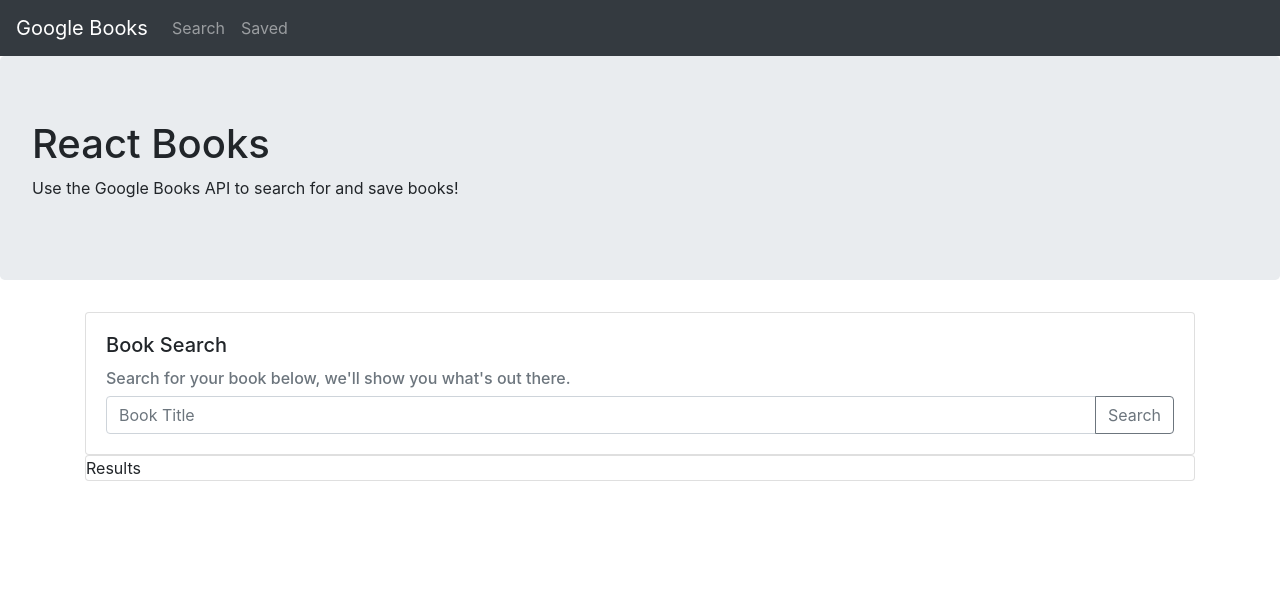
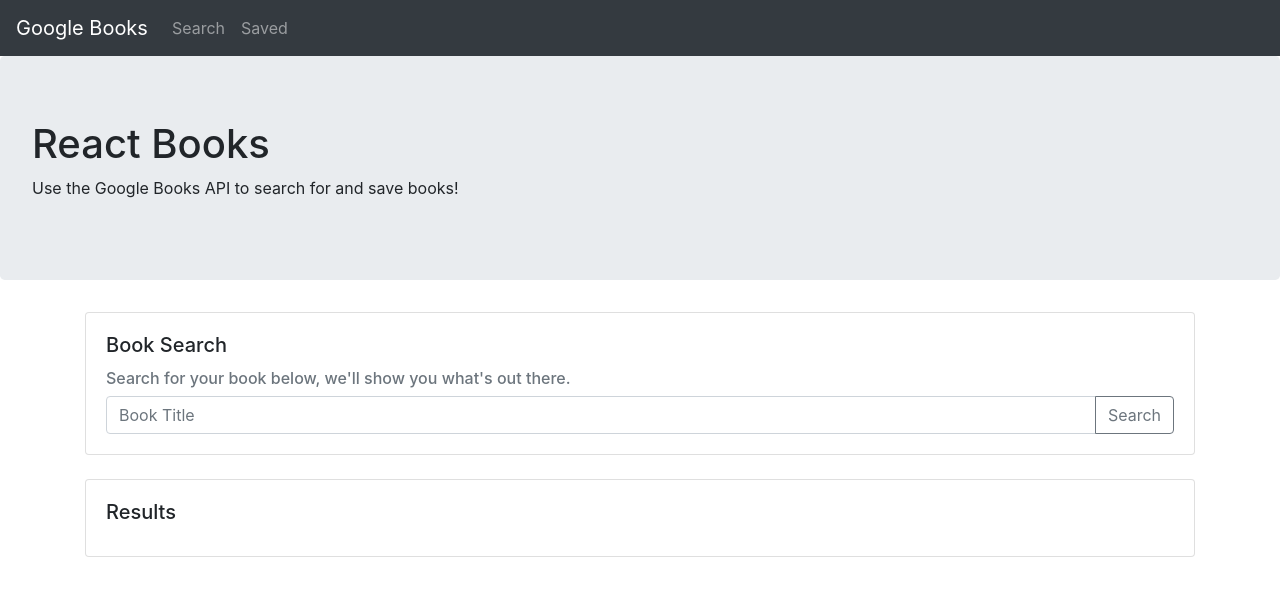
Before and after one commit to davidshur/google-books, a React (Create React App) app in the folder client/: page / in a window 1280 px wide. Shown: the top 596 px of the page. Built offline with nearby package versions, Linux system fonts and the light colour scheme.

Commit message:
add results

```diff
--- a/client/src/components/Search/BookSearch/index.js
+++ b/client/src/components/Search/BookSearch/index.js
@@ -5,7 +5,7 @@
 import InputGroup from 'react-bootstrap/InputGroup';
 
 const BookSearch = () => (
-    <Card>
+    <Card className="mb-4">
         <Card.Body>
             <Card.Title>
                 Book Search
--- a/client/src/components/Search/Results/index.js
+++ b/client/src/components/Search/Results/index.js
@@ -2,8 +2,12 @@
 import Card from 'react-bootstrap/Card';
 
 const Results = () => (
-    <Card>
-        Results
+    <Card className="mb-4">
+        <Card.Body>
+            <Card.Title>
+                Results
+            </Card.Title>
+        </Card.Body>
     </Card>
 );
 
```
